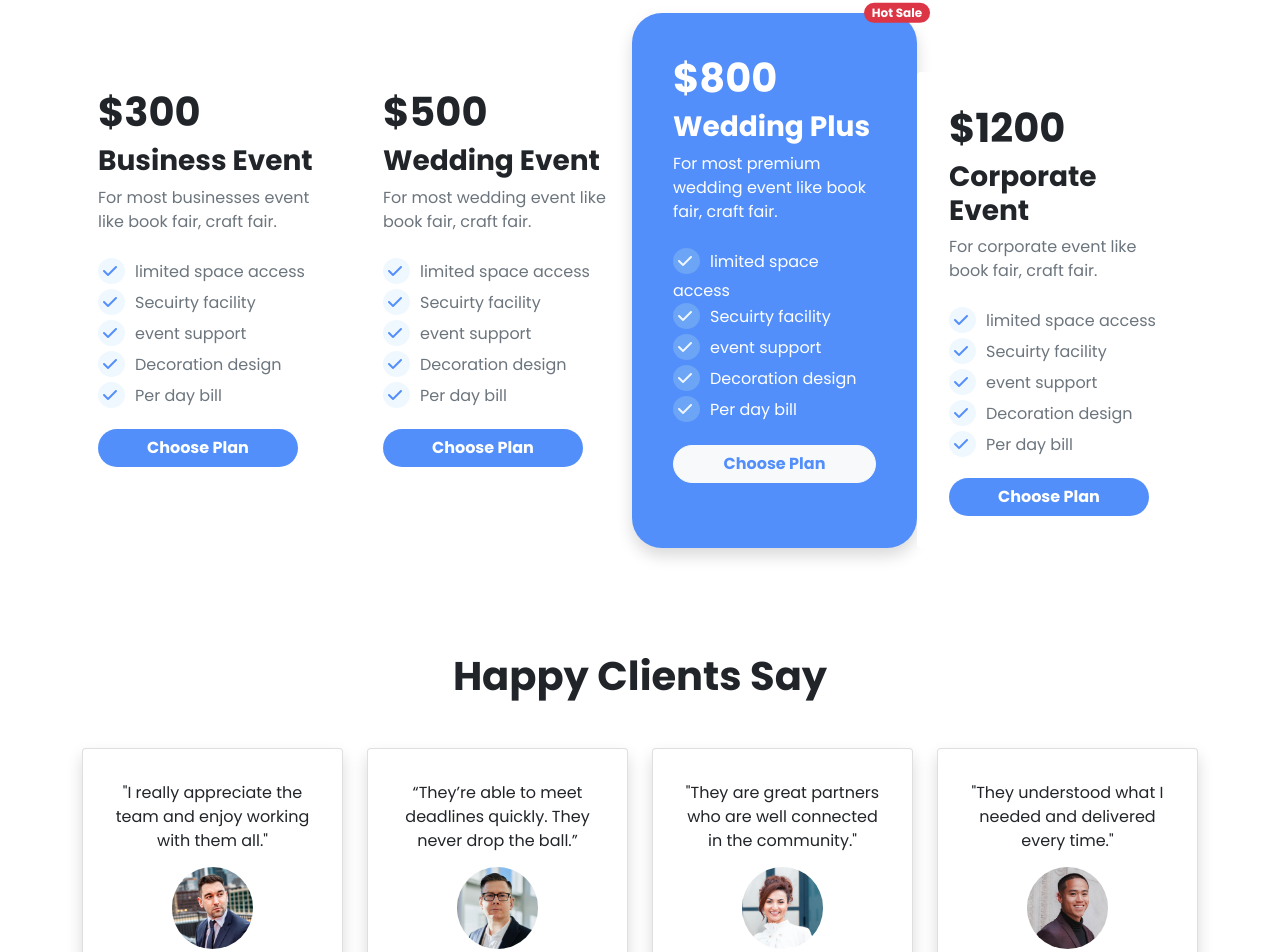
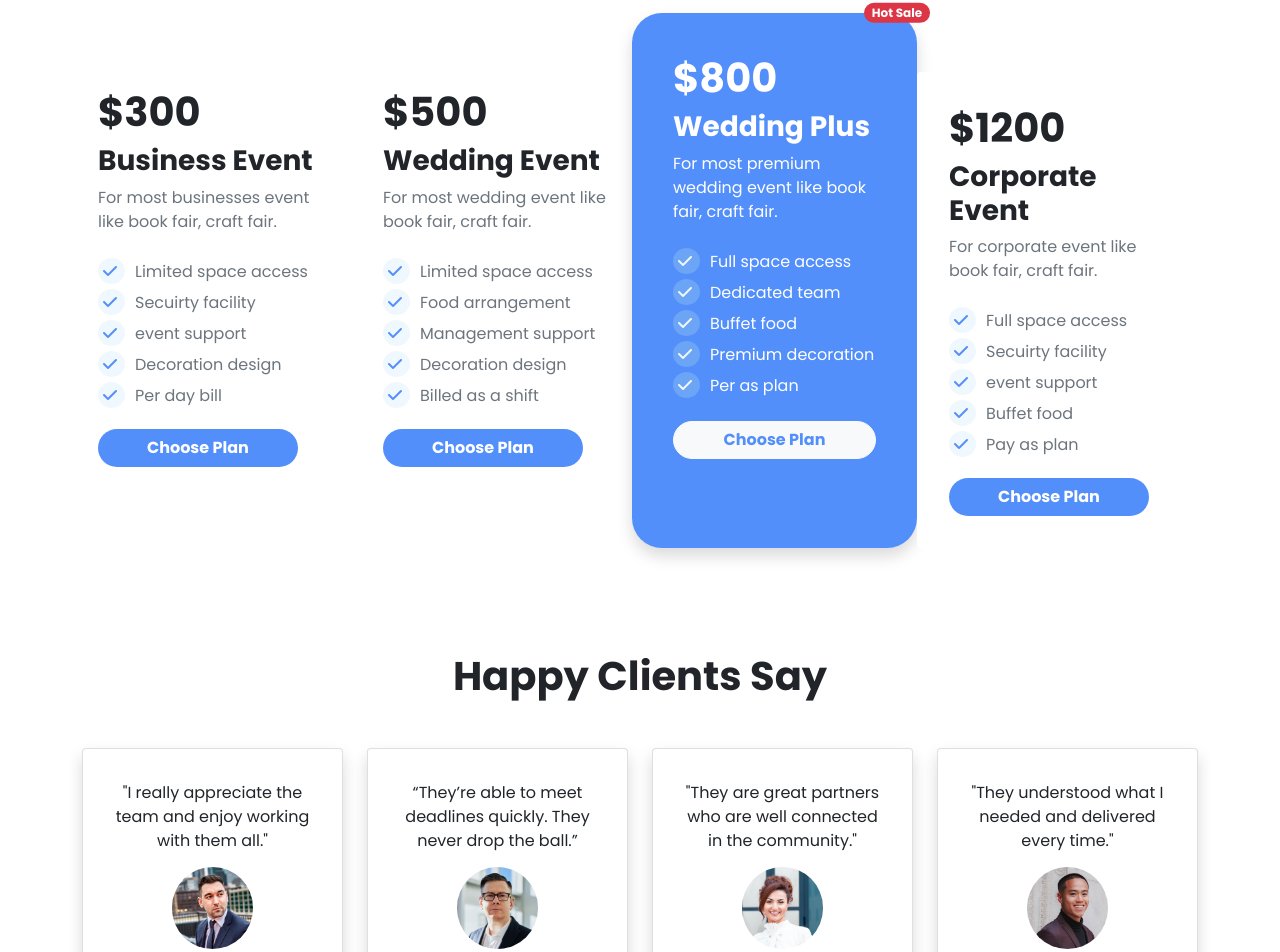
Before and after one commit to arfat132/convention-center, a plain HTML site: page index.html in a window 1280 px wide. Shown: the part 2356-3308 px from the top of the page. Drawn offline with Linux system fonts and the light colour scheme.

Commit message:
text changed

```diff
--- a/index.html
+++ b/index.html
@@ -182,7 +182,7 @@
                         <p class="card-text text-secondary">For most businesses event
                             like book fair, craft fair. <br>
                             <br>
-                            <i class="fas fa-check pe-2"></i>limited space access <br>
+                            <i class="fas fa-check pe-2"></i>Limited space access <br>
                             <i class="fas fa-check pe-2"></i>Secuirty facility <br>
                             <i class="fas fa-check pe-2"></i>event support <br>
                             <i class="fas fa-check pe-2"></i>Decoration design <br>
@@ -199,11 +199,11 @@
                         <p class="card-text text-secondary">For most wedding event
                             like book fair, craft fair. <br>
                             <br>
-                            <i class="fas fa-check pe-2"></i>limited space access <br>
-                            <i class="fas fa-check pe-2"></i>Secuirty facility <br>
-                            <i class="fas fa-check pe-2"></i>event support <br>
+                            <i class="fas fa-check pe-2"></i>Limited space access <br>
+                            <i class="fas fa-check pe-2"></i>Food arrangement <br>
+                            <i class="fas fa-check pe-2"></i>Management support <br>
                             <i class="fas fa-check pe-2"></i>Decoration design <br>
-                            <i class="fas fa-check pe-2"></i>Per day bill
+                            <i class="fas fa-check pe-2"></i>Billed as a shift
                         </p>
                         <a href="https://www.awesomeeventsph.co/weddingpackagesmanila.html"
                             class="btn btn-color fw-bold rounded-pill px-5">Choose Plan</a>
@@ -216,11 +216,11 @@
                         <p class="card-text">For most premium wedding event
                             like book fair, craft fair. <br>
                             <br>
-                            <i class="fas fa-check pe-2 check-mark"></i>limited space access <br>
-                            <i class="fas fa-check pe-2 check-mark"></i>Secuirty facility <br>
-                            <i class="fas fa-check pe-2 check-mark"></i>event support <br>
-                            <i class="fas fa-check pe-2 check-mark"></i>Decoration design <br>
-                            <i class="fas fa-check pe-2 check-mark"></i>Per day bill
+                            <i class="fas fa-check pe-2 check-mark"></i>Full space access <br>
+                            <i class="fas fa-check pe-2 check-mark"></i>Dedicated team <br>
+                            <i class="fas fa-check pe-2 check-mark"></i>Buffet food <br>
+                            <i class="fas fa-check pe-2 check-mark"></i>Premium decoration <br>
+                            <i class="fas fa-check pe-2 check-mark"></i>Per as plan
                         </p>
                         <a href="https://www.awesomeeventsph.co/weddingpackagesmanila.html"
                             class="btn btn-light fw-bold rounded-pill w-100 px-5">Choose Plan</a>
@@ -237,11 +237,11 @@
                         <p class="card-text text-secondary">For corporate event
                             like book fair, craft fair. <br>
                             <br>
-                            <i class="fas fa-check pe-2"></i>limited space access <br>
+                            <i class="fas fa-check pe-2"></i>Full space access <br>
                             <i class="fas fa-check pe-2"></i>Secuirty facility <br>
                             <i class="fas fa-check pe-2"></i>event support <br>
-                            <i class="fas fa-check pe-2"></i>Decoration design <br>
-                            <i class="fas fa-check pe-2"></i>Per day bill
+                            <i class="fas fa-check pe-2"></i>Buffet food <br>
+                            <i class="fas fa-check pe-2"></i>Pay as plan
                         </p>
                         <a href="https://www.awesomeeventsph.co/weddingpackagesmanila.html"
                             class="btn btn-color fw-bold rounded-pill px-5">Choose Plan</a>
```
